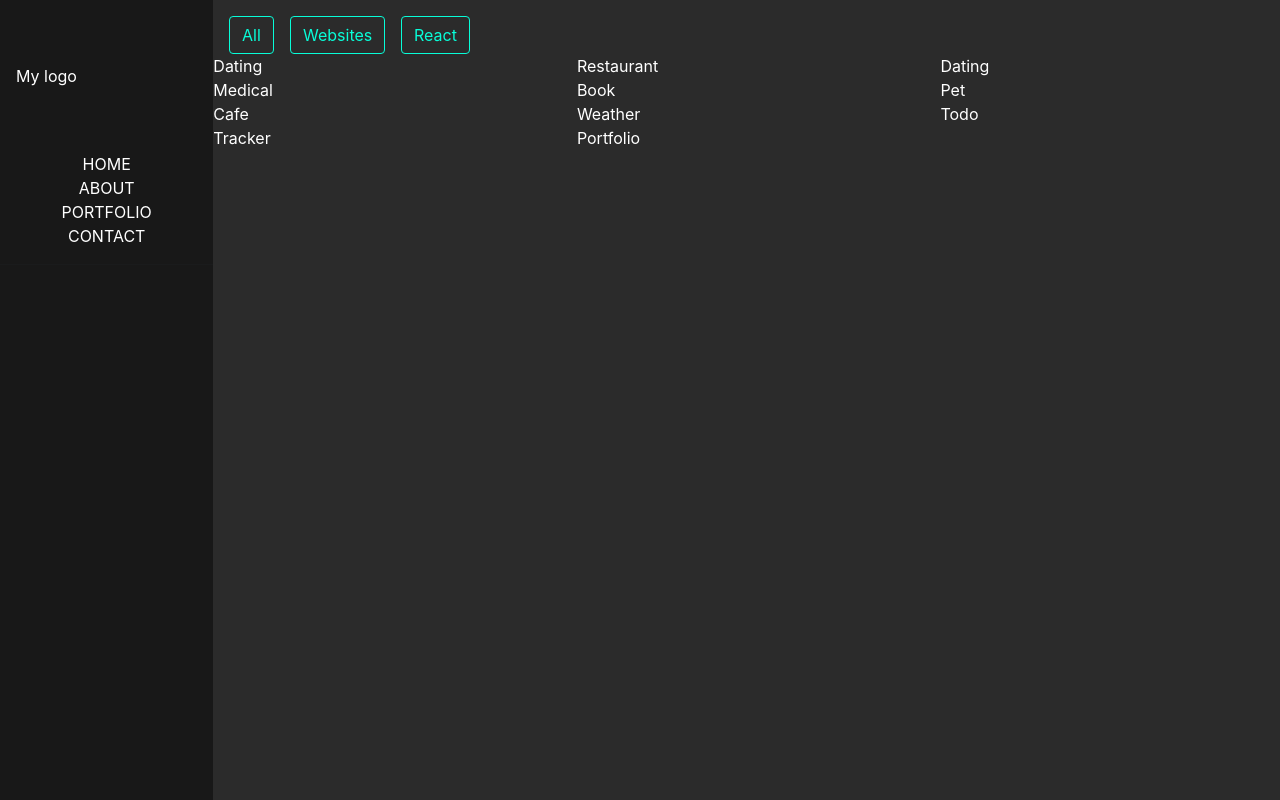
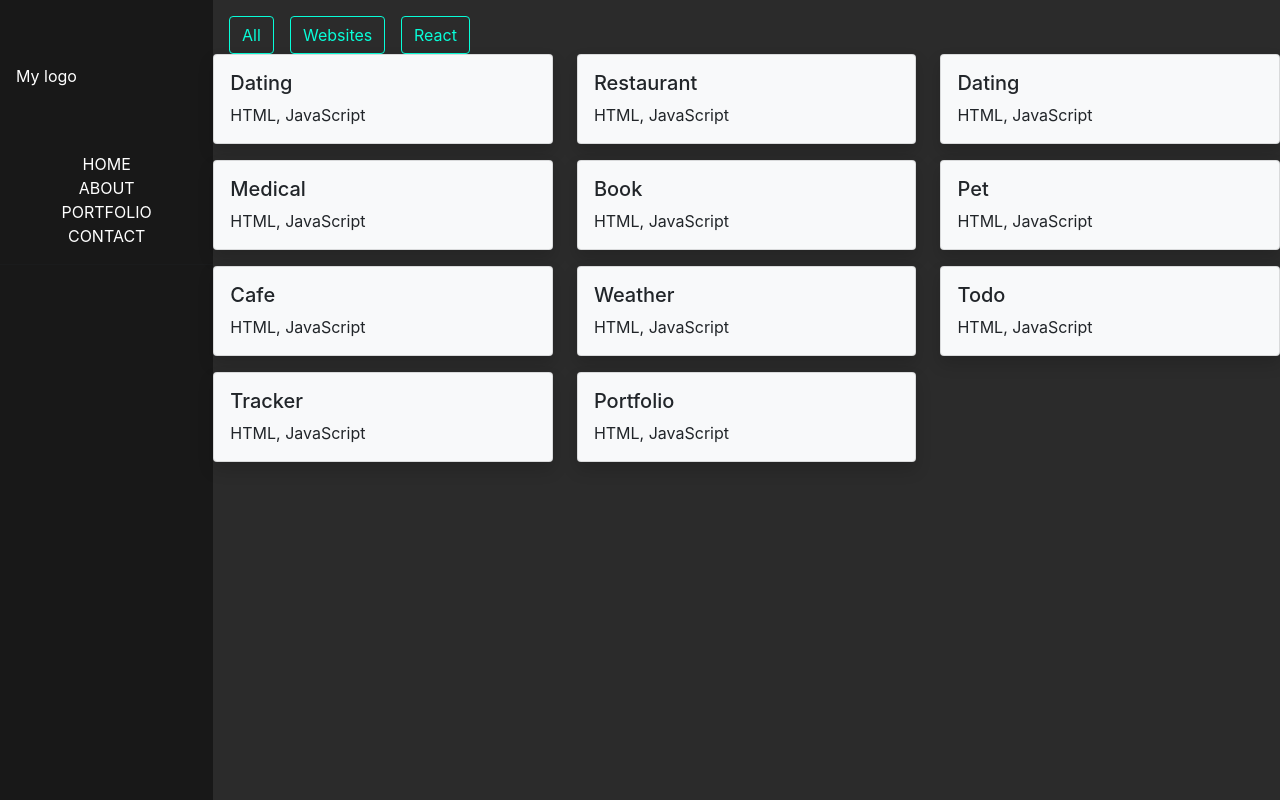
Before and after one commit to Dulatto/react-portfolio-website, a React (Create React App) app: page /portfolio in a window 1280 px wide. Built offline with nearby package versions, Linux system fonts and the light colour scheme.

Commit message:
portfolio

```diff
--- a/src/Views/Portfolio.js
+++ b/src/Views/Portfolio.js
@@ -15,7 +15,14 @@ const images = [
 ]
 
 let list = images.map(item => {
-    return <div key={item.id} className="col-md-4">{item.text}</div>
+    return (<div className="col-md-4">
+        <div class="card text-dark bg-light mb-3 shadow" key={item.id}>
+            <div class="card-body">
+                <h5 class="card-title">{item.text}</h5>
+                <p class="card-text">{item.description}</p>
+            </div>
+        </div>
+    </div>)
 })
 
 const Portfolio = () => {
@@ -26,21 +33,46 @@ const Portfolio = () => {
 
     const allList = () => {
         let list = images.map(item => {
-            return <div key={item.id} className="col-md-4">{item.text}</div>
+            return (
+                <div className="col-md-4">
+                    <div class="card text-dark bg-light mb-3" key={item.id}>
+                        <div class="card-body">
+                            <h5 class="card-title">{item.text}</h5>
+                            <p class="card-text">{item.description}</p>
+                        </div>
+                    </div>
+                </div>)
+
         })
         setGallery(list);
     }
     const website = () => {
         let list = images.filter(item => item.type === 'JS')
         let web = list.map(item => {
-            return <div key={item.id} className="col-md-4">{item.text}</div>
+            return (
+                <div className="col-md-4">
+                    <div class="card text-dark bg-light mb-3" key={item.id}>
+                        <div class="card-body">
+                            <h5 class="card-title">{item.text}</h5>
+                            <p class="card-text">{item.description}</p>
+                        </div>
+                    </div>
+                </div>)
         });
         setGallery(web);
     }
     const react = () => {
         let list = images.filter(item => item.type === 'React')
         let web = list.map(item => {
-            return <div key={item.id} className="col-md-4">{item.text}</div>
+            return (
+                <div className="col-md-4">
+                    <div class="card text-dark bg-light mb-3" key={item.id}>
+                        <div class="card-body">
+                            <h5 class="card-title">{item.text}</h5>
+                            <p class="card-text">{item.description}</p>
+                        </div>
+                    </div>
+                </div>)
         });
         setGallery(web);
     }
```
